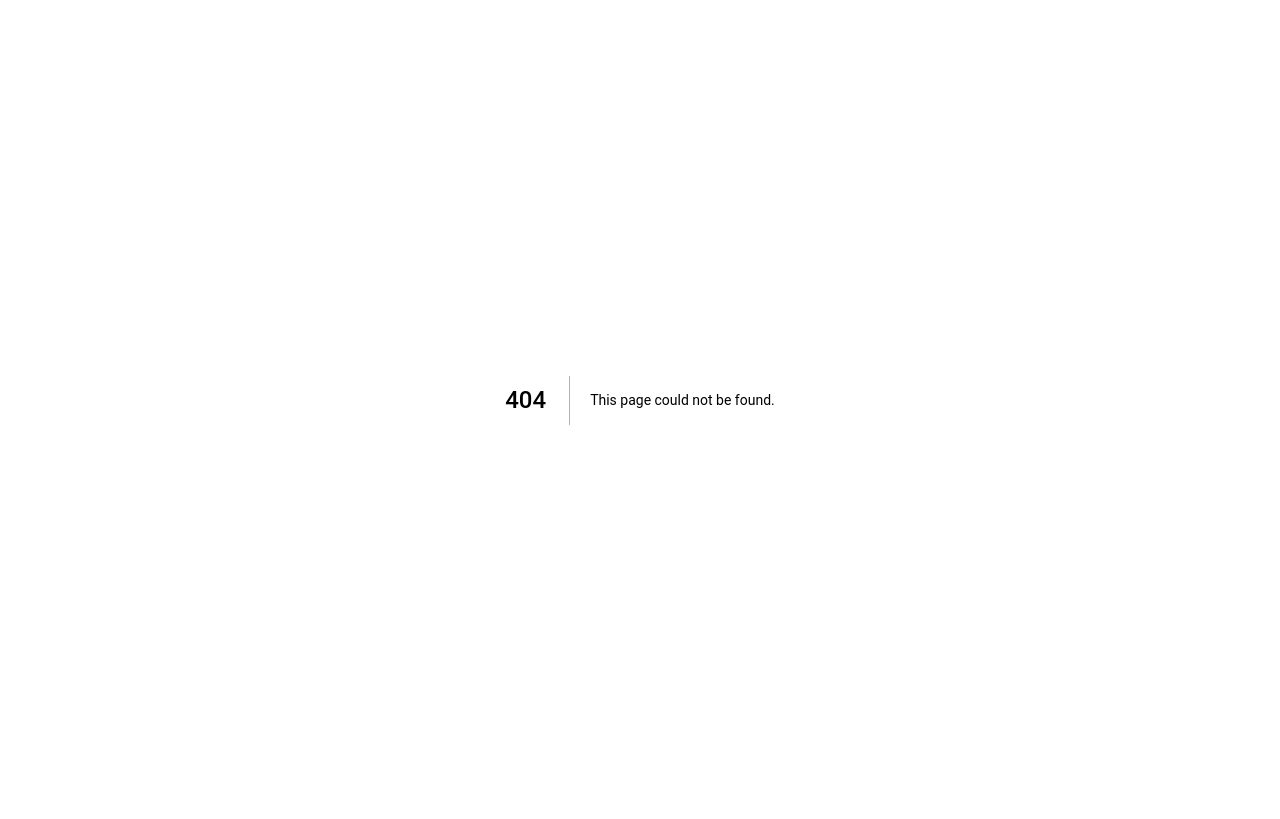
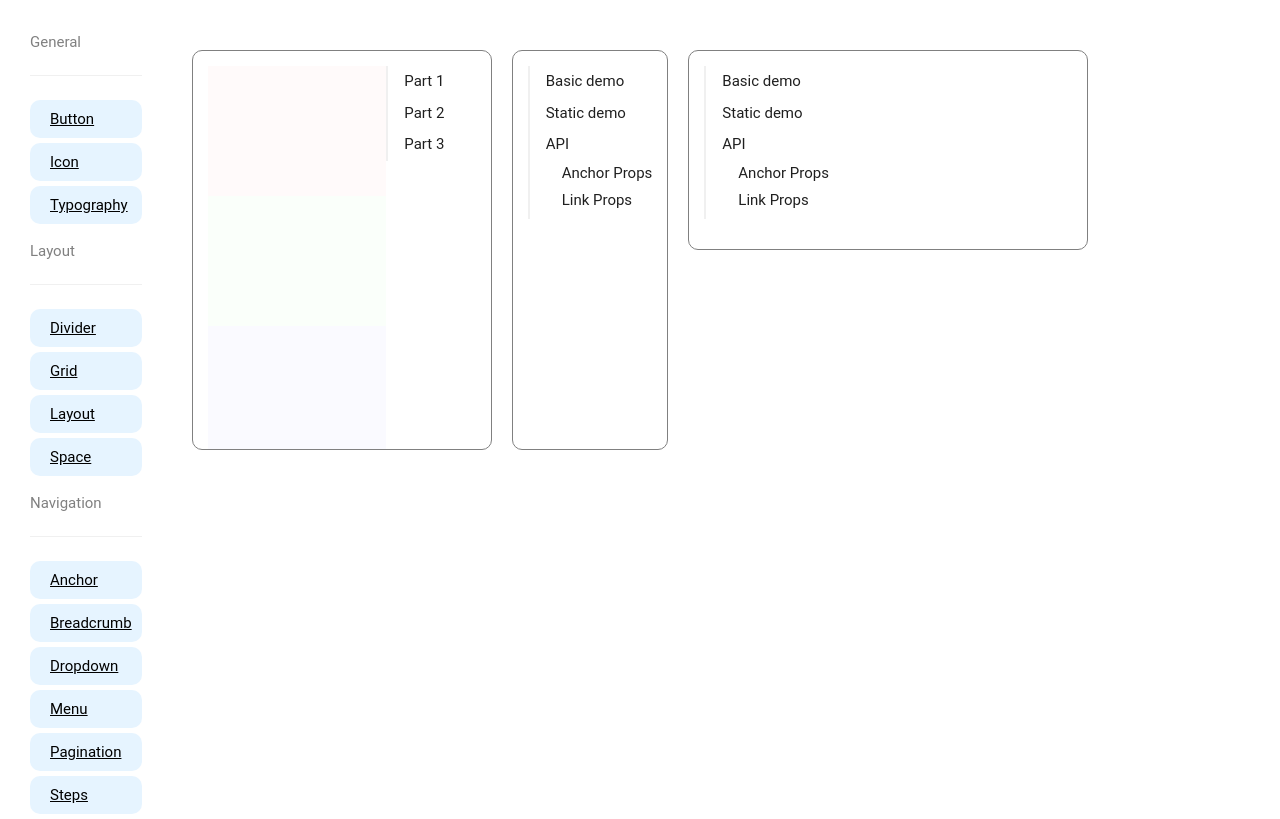
Before and after one commit to Pallab6Sense/AntD-Components, a Next.js app: page /anchor in a window 1280 px wide. Before the commit this address had no page. Built offline with nearby package versions, Linux system fonts and the light colour scheme.

Commit message:
Anchor Component Done 11:24 PM

```diff
--- a/Components/Navigation.js
+++ b/Components/Navigation.js
@@ -42,6 +42,30 @@ const Navigation = () => {
           </li>
         </div>
 
+        <div className="layout">
+        <p className="heading">Navigation</p>
+          {/* <div className="divider"></div> */}
+          <Divider></Divider>
+          <li>
+            <Link href="/anchor">Anchor</Link>
+          </li>
+          <li>
+            <Link href="/breadcrumb">Breadcrumb</Link>
+          </li>
+          <li>
+            <Link href="/dropdown">Dropdown</Link>
+          </li>
+          <li>
+            <Link href="/menu">Menu</Link>
+          </li>
+          <li>
+            <Link href="/pagination">Pagination</Link>
+          </li>
+          <li>
+            <Link href="/steps">Steps</Link>
+          </li>
+        </div>
+
       </ul>
     </div>
   </>;
--- /dev/null
+++ b/pages/anchor.js
@@ -0,0 +1,138 @@
+import Navigation from '@/Components/Navigation';
+import { Anchor, Col, Row } from 'antd';
+
+export default function An_chor() {
+  const handleClick = (e, link) => {
+    e.preventDefault();
+    console.log(link);
+  };
+
+  return (
+    <>
+      <div className="container">
+        <Navigation />
+        <div className="anchorDiv">
+          <div className="anchorExample1">
+            <Row>
+              <Col span={16}>
+                <div
+                  id="part-1"
+                  style={{
+                    height: '130px',
+                    background: 'rgba(255,0,0,0.02)',
+                  }}
+                />
+                <div
+                  id="part-2"
+                  style={{
+                    height: '130px',
+                    background: 'rgba(0,255,0,0.02)',
+                  }}
+                />
+                <div
+                  id="part-3"
+                  style={{
+                    height: '130px',
+                    background: 'rgba(0,0,255,0.02)',
+                  }}
+                />
+              </Col>
+              <Col span={8}>
+                <Anchor
+                  items={[
+                    {
+                      key: 'part-1',
+                      href: '#part-1',
+                      title: 'Part 1',
+                    },
+                    {
+                      key: 'part-2',
+                      href: '#part-2',
+                      title: 'Part 2',
+                    },
+                    {
+                      key: 'part-3',
+                      href: '#part-3',
+                      title: 'Part 3',
+                    },
+                  ]}
+                />
+              </Col>
+            </Row>
+          </div>
+
+          <div className="anchorExample2">
+            <Anchor
+              affix={false}
+              items={[
+                {
+                  key: '1',
+                  href: '#components-anchor-demo-basic',
+                  title: 'Basic demo',
+                },
+                {
+                  key: '2',
+                  href: '#components-anchor-demo-static',
+                  title: 'Static demo',
+                },
+                {
+                  key: '3',
+                  href: '#api',
+                  title: 'API',
+                  children: [
+                    {
+                      key: '4',
+                      href: '#anchor-props',
+                      title: 'Anchor Props',
+                    },
+                    {
+                      key: '5',
+                      href: '#link-props',
+                      title: 'Link Props',
+                    },
+                  ],
+                },
+              ]}
+            />
+          </div>
+
+          <div className="anchorExample3">
+            <Anchor
+              affix={false}
+              onClick={handleClick}
+              items={[
+                {
+                  key: '1',
+                  href: '#components-anchor-demo-basic',
+                  title: 'Basic demo',
+                },
+                {
+                  key: '2',
+                  href: '#components-anchor-demo-static',
+                  title: 'Static demo',
+                },
+                {
+                  key: '3',
+                  href: '#api',
+                  title: 'API',
+                  children: [
+                    {
+                      key: '4',
+                      href: '#anchor-props',
+                      title: 'Anchor Props',
+                    },
+                    {
+                      key: '5',
+                      href: '#link-props',
+                      title: 'Link Props',
+                    },
+                  ],
+                },
+              ]}
+            />
+          </div>
+        </div>
+      </div>
+    </>
+  );
+}
--- a/styles/globals.scss
+++ b/styles/globals.scss
@@ -260,3 +260,33 @@ li {
   padding: 32px 8px 16px;
   background: rgba(150, 150, 150, 0.2);
 }
+
+.anchorDiv {
+  display: flex;
+  // flex-direction: column;
+  margin: 20px;
+  flex-wrap: wrap;
+}
+
+.anchorExample1,
+.anchorExample2,
+.anchorExample3 {
+  @include divStyle();
+}
+
+.anchorExample1 {
+  height: 400px !important;
+  width: 300px !important;
+  padding-bottom: 20px;
+  overflow-y: auto;
+}
+
+.anchorExample2 {
+  height: 400px !important;
+  overflow-y: auto;
+}
+
+.anchorExample3 {
+  width: 400px !important;
+  height: 200px !important;
+}
```
Also changed, not shown: pages/breadcrumb.js (added, +7 -0 lines), pages/dropdown.js (added, +7 -0 lines), pages/menu.js (added, +7 -0 lines), pages/pagination.js (added, +7 -0 lines), pages/steps.js (added, +7 -0 lines).
